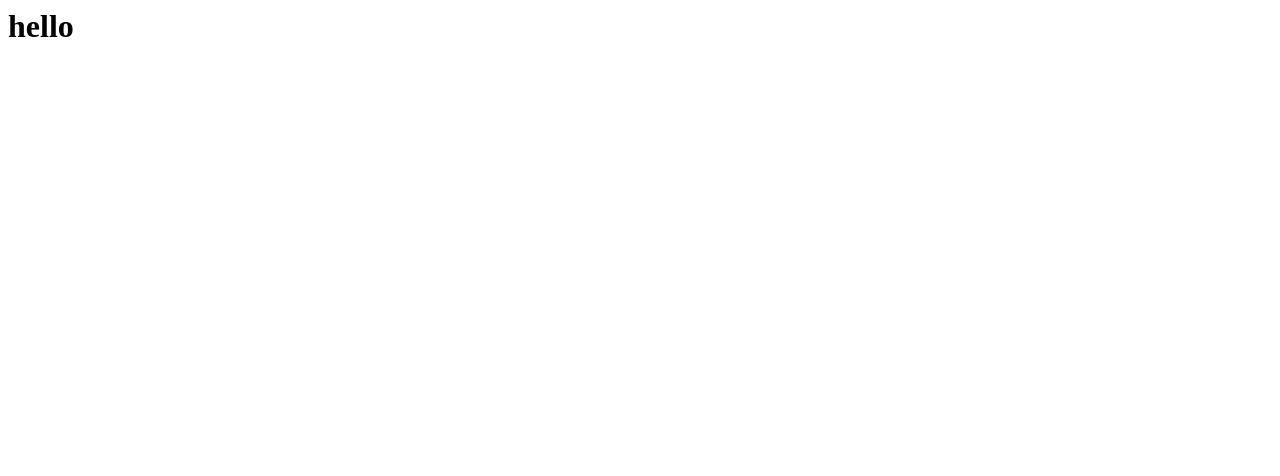
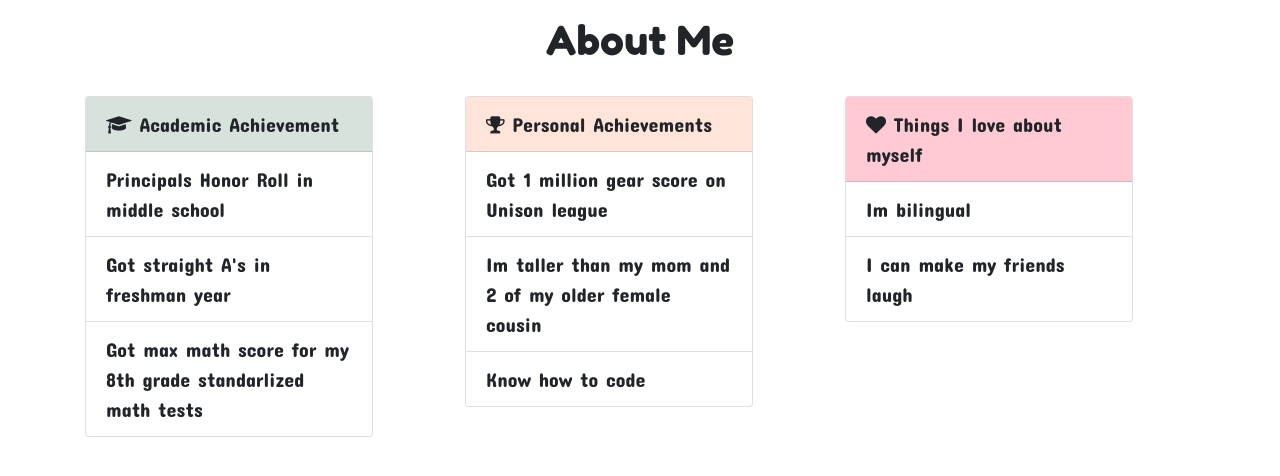
Before and after one commit to Litxng/Quest-4, a plain HTML site: page index.html in a window 1280 px wide. Drawn offline with nearby package versions, Linux system fonts and the light colour scheme.

Commit message:
added lists

```diff
--- a/index.html
+++ b/index.html
@@ -1,11 +1,67 @@
-<html>
+<!doctype html>
+<html lang="en">
 
 <head>
-    <title>Yes</title>
+    <!-- Required meta tags -->
+    <meta charset="utf-8">
+    <meta name="viewport" content="width=device-width, initial-scale=1, shrink-to-fit=no">
+
+    <!-- Bootstrap CSS -->
+    <link rel="stylesheet" href="https://stackpath.bootstrapcdn.com/bootstrap/4.3.1/css/bootstrap.min.css" integrity="sha384-ggOyR0iXCbMQv3Xipma34MD+dH/1fQ784/j6cY/iJTQUOhcWr7x9JvoRxT2MZw1T" crossorigin="anonymous">
+    <link rel="stylesheet" href="style.css">
+    <link href="https://fonts.googleapis.com/css2?family=Concert+One&family=Fredoka+One&display=swap" rel="stylesheet">
+    <link rel="stylesheet" href="https://stackpath.bootstrapcdn.com/font-awesome/4.7.0/css/font-awesome.min.css">
+
+
+    <title>Quest 4</title>
 </head>
 
 <body>
-    <h1>hello</h1>
+    <h1 class="text-center pt-3">About Me</h1>
+    <div class="container pt-4">
+        <div class="row">
+            <div class="col">
+                <div class="card" style="width: 18rem;">
+                    <div class="card-header" style="background-color: #d8e2dc;">
+                        <i class="fa fa-graduation-cap" aria-hidden="true"></i> Academic Achievement
+                    </div>
+                    <ul class="list-group list-group-flush">
+                        <li class="list-group-item">Principals Honor Roll in middle school</li>
+                        <li class="list-group-item">Got straight A's in freshman year</li>
+                        <li class="list-group-item">Got max math score for my 8th grade standarlized math tests</li>
+                    </ul>
+                </div>
+            </div>
+            <div class="col">
+                <div class="card" style="width: 18rem;">
+                    <div class="card-header" style="background-color: #ffe5d9;">
+                        <i class="fa fa-trophy" aria-hidden="true"></i> Personal Achievements
+                    </div>
+                    <ul class="list-group list-group-flush">
+                        <li class="list-group-item">Got 1 million gear score on Unison league</li>
+                        <li class="list-group-item">Im taller than my mom and 2 of my older female cousin</li>
+                        <li class="list-group-item">Know how to code</li>
+                    </ul>
+                </div>
+            </div>
+            <div class="col">
+                <div class="card" style="width: 18rem;">
+                    <div class="card-header" style="background-color: #ffcad4;">
+                        <i class="fa fa-heart" aria-hidden="true"></i> Things I love about myself
+                    </div>
+                    <ul class="list-group list-group-flush">
+                        <li class="list-group-item">Im bilingual</li>
+                        <li class="list-group-item">I can make my friends laugh</li>
+                    </ul>
+                </div>
+            </div>
+        </div>
+
+        <!-- Optional JavaScript -->
+        <!-- jQuery first, then Popper.js, then Bootstrap JS -->
+        <script src="https://code.jquery.com/jquery-3.3.1.slim.min.js" integrity="sha384-q8i/X+965DzO0rT7abK41JStQIAqVgRVzpbzo5smXKp4YfRvH+8abtTE1Pi6jizo" crossorigin="anonymous"></script>
+        <script src="https://cdnjs.cloudflare.com/ajax/libs/popper.js/1.14.7/umd/popper.min.js" integrity="sha384-UO2eT0CpHqdSJQ6hJty5KVphtPhzWj9WO1clHTMGa3JDZwrnQq4sF86dIHNDz0W1" crossorigin="anonymous"></script>
+        <script src="https://stackpath.bootstrapcdn.com/bootstrap/4.3.1/js/bootstrap.min.js" integrity="sha384-JjSmVgyd0p3pXB1rRibZUAYoIIy6OrQ6VrjIEaFf/nJGzIxFDsf4x0xIM+B07jRM" crossorigin="anonymous"></script>
 </body>
 
 </html>
--- a/style.css
+++ b/style.css
@@ -1,3 +1,8 @@
-body {
-    background-color: white;
+.card {
+    font-family: 'Concert One', cursive;
+    font-size: 20px;
 }
+
+h1 {
+    font-family: 'Fredoka One', cursive;
+}
```
